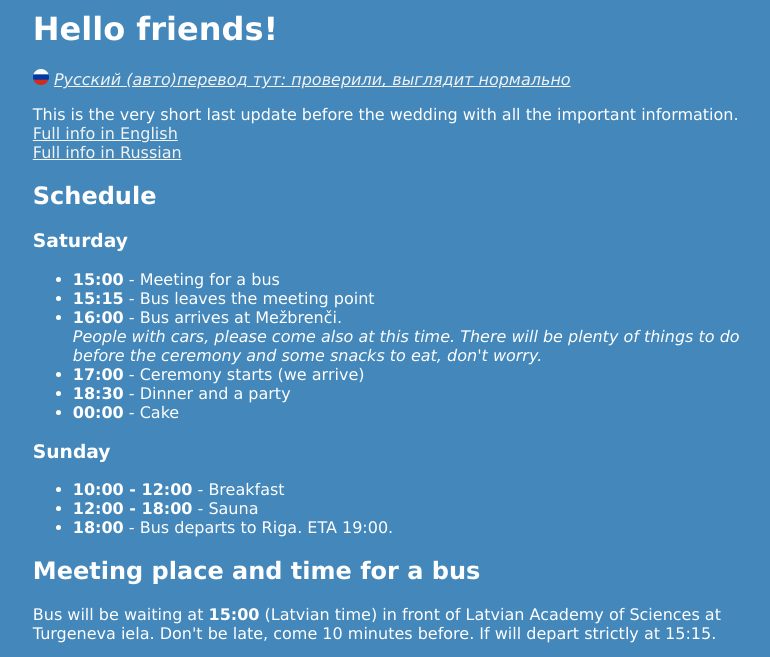
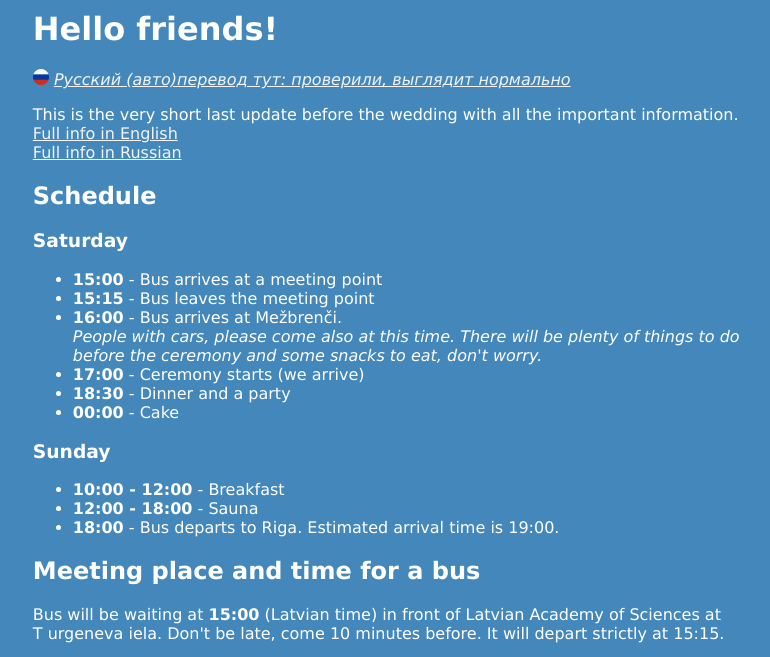
Before and after one commit to azarakovskiy/azarakovskiy.github.io, a Jekyll site: the page built from wedding_last_update.html, in a window 1280 px wide and 1400 px high. Shown: the top 657 px of the window, without its empty margins (228-998 px from the left). Built offline with Jekyll 4.4.1, drawn with Linux system fonts in a browser that asks for light colours; some of the changed text lies outside the part shown; grey boxes are pictures that could not be loaded.

Commit message:
fixes for russian and typos

```diff
--- a/wedding_last_update.html
+++ b/wedding_last_update.html
@@ -107,7 +107,7 @@ permalink: /wedding/final_update
     <h3>Saturday</h3>
     <ul>
         <li>
-            <strong>15:00</strong> - Meeting for a bus
+            <strong>15:00</strong> - Bus arrives at a meeting point
         </li>
         <li>
             <strong>15:15</strong> - Bus leaves the meeting point
@@ -136,7 +136,7 @@ permalink: /wedding/final_update
             <strong>12:00 - 18:00</strong> - Sauna
         </li>
         <li>
-            <strong>18:00</strong> - Bus departs to Riga. ETA 19:00.
+            <strong>18:00</strong> - Bus departs to Riga. Estimated arrival time is 19:00.
         </li>
     </ul>
 
@@ -144,7 +144,7 @@ permalink: /wedding/final_update
         Meeting place and time for a bus
     </h2>
     <p class="message">
-        Bus will be waiting at <strong>15:00</strong> (Latvian time) in front of Latvian Academy of Sciences at Turgeneva iela. Don't be late, come 10 minutes before. If will depart strictly at 15:15.
+        Bus will be waiting at <strong>15:00</strong> (Latvian time) in front of Latvian Academy of Sciences at T&nbsp;urgeneva&nbsp;iela. Don't be late, come 10 minutes before. It will depart strictly at 15:15.
     </p>
     <iframe src="https://www.google.com/maps/embed?pb=!1m18!1m12!1m3!1d1088.1564757463523!2d24.120347953006313!3d56.9434393462901!2m3!1f0!2f0!3f0!3m2!1i1024!2i768!4f13.1!3m3!1m2!1s0x46eece2ae42dc945%3A0x7184a06c983677d3!2sTurge%C5%86eva+iela!5e0!3m2!1sru!2snl!4v1564609230015!5m2!1sru!2snl" width="600" height="450" frameborder="0" style="border:0" allowfullscreen></iframe>
 
```
Also changed, not shown: other parts of wedding_last_update.html (+1 -1 lines).
